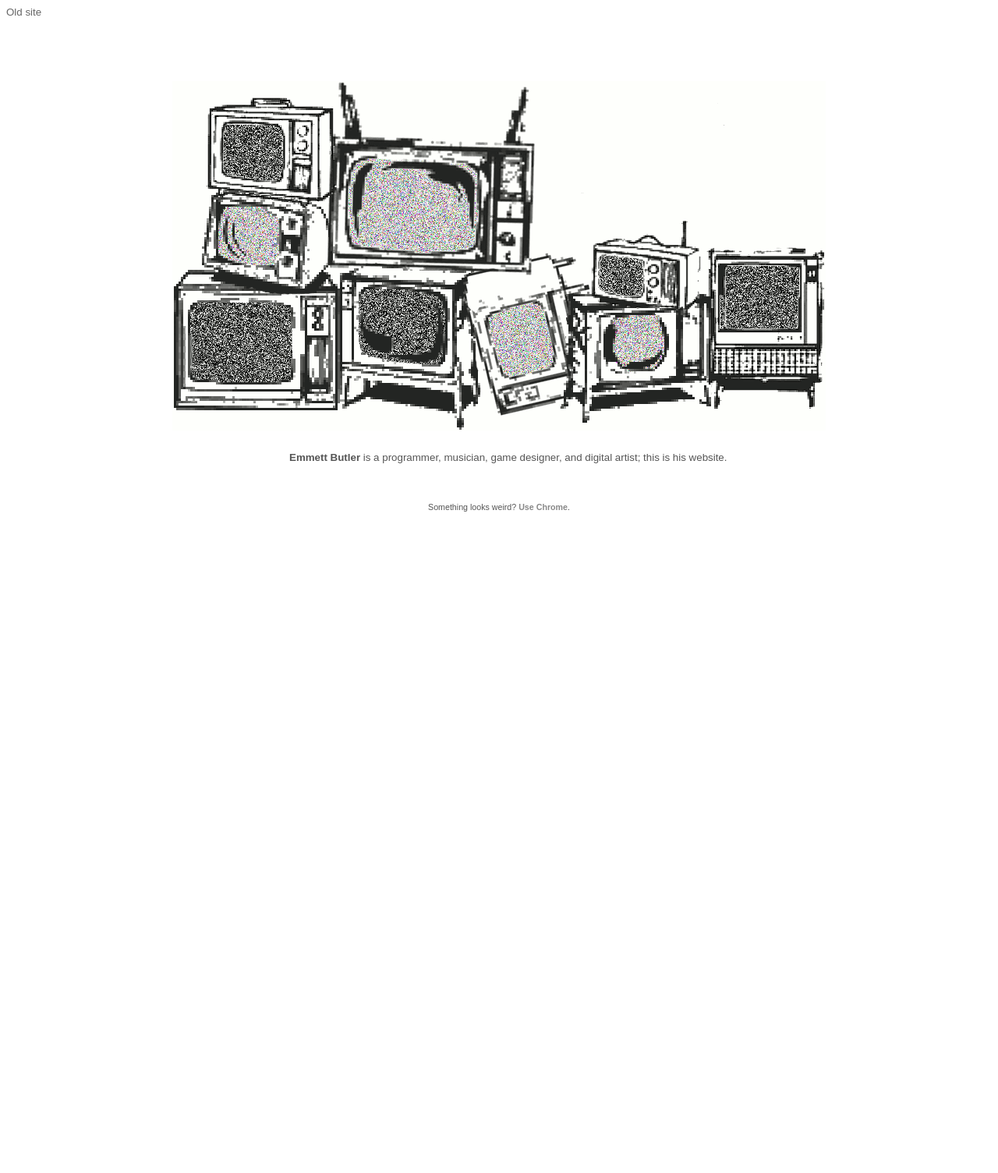
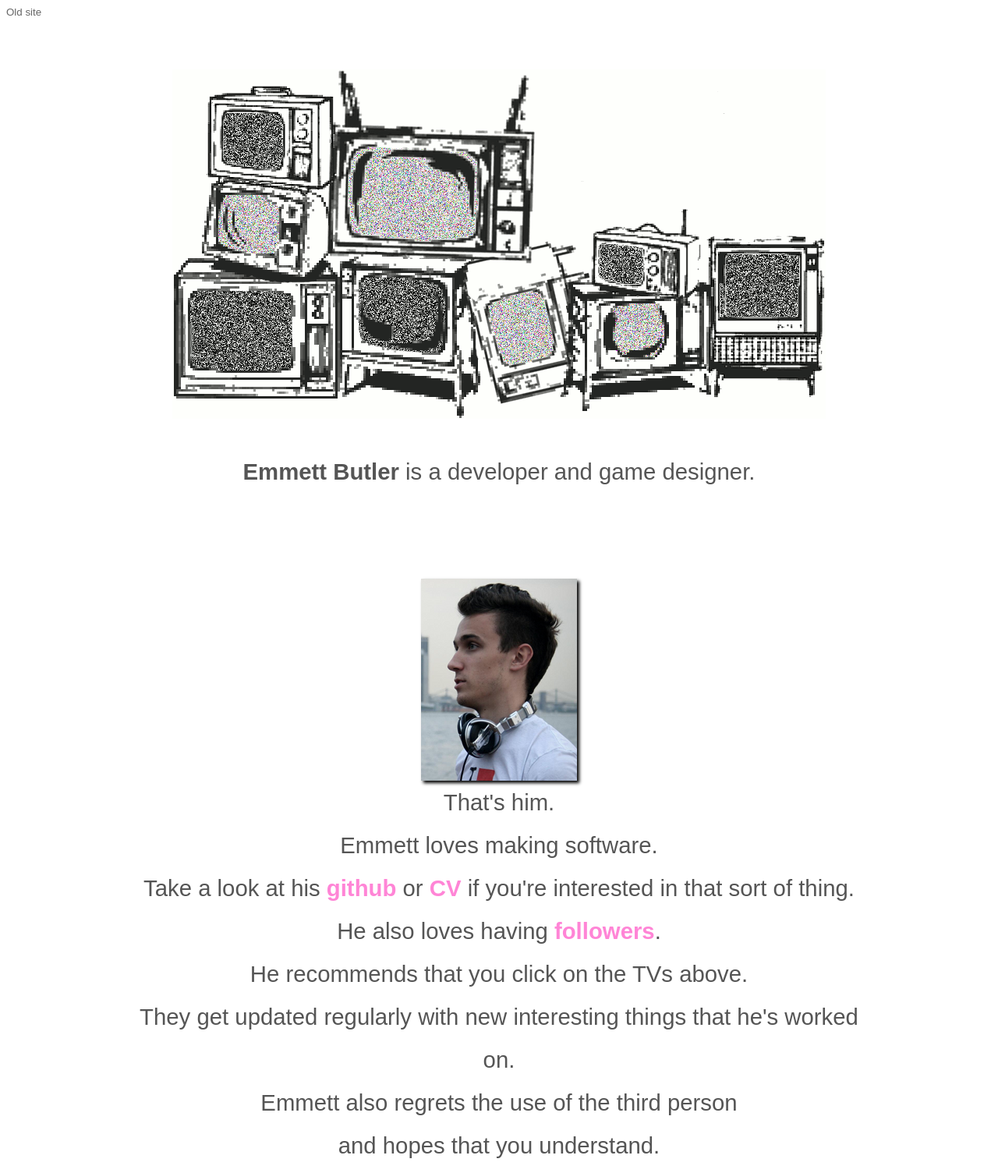
Before and after one commit to emmettbutler/emmettbutler.com, a PHP site: page / in a window 1280 px wide. Shown: the whole page at 78% size. Before the commit the page ends 656 px from the top, so only its background shows below. Run offline with PHP 8.4, Linux system fonts and the light colour scheme; some libraries are stand-ins or nearby versions.

Commit message:
a few sentences and a picture

```diff
--- a/index.html
+++ b/index.html
@@ -9,6 +9,9 @@
     <meta http-equiv="X-UA-Compatible" content="IE=7" />
     <link href="favicon.ico" rel="shortcut icon" type="image/ico" />
     <link rel="stylesheet" href="style.css"/>
+
+    <script type="text/javascript" src="http://use.typekit.com/bqi7maz.js"></script>
+    <script type="text/javascript">try{Typekit.load();}catch(e){}</script>
 
     <!--[if IE]>
     <script src="http://html5shiv.googlecode.com/svn/trunk/html5.js"></script>
@@ -53,13 +56,12 @@
             <a target="_blank" class="imgwrapper showhide" id="tumblr" href="http://emmett9001.tumblr.com">
                 <span>tumblr</span>
             </a>
-            <div class="imgwrapper" id="tagline">
-                <strong>Emmett Butler</strong> is a programmer, musician, game designer, and digital artist; this is his website.
-            </div>
             <img id="bg" src="static/img/tvs_cut_gif.gif" />
         </div>
-        <div id="chrome">
-            <br />Something looks weird? <a href="http://support.google.com/chrome/bin/answer.py?hl=en&answer=95346"><strong>Use Chrome</strong></a>.
+        <div id="text">
+            <div id="tagline">
+                <strong>Emmett Butler</strong> is a developer and game designer.<br /><br /><br /><img id="head" src="static/img/head.png" /><br/ >That's him.<br />Emmett loves making software.<br />Take a look at his <a href="http://github.com/emmett9001">github</a> or <a href="http://careers.stackoverflow.com/emmett9001">CV</a> if you're interested in that sort of thing.<br />He also loves having <a href="http://twitter.com/emmett9001">foll</a><a href="http://emmett9001.tumblr.com">owers</a>.<br />He recommends that you click on the TVs above.<br />They get updated regularly with new interesting things that he's worked on.<br />Emmett also regrets the use of the third person<br />and hopes that you understand.
+            </div>
         </div>
     </div>
 </body>
--- a/style.css
+++ b/style.css
@@ -1,12 +1,13 @@
 body {
-    font-family: Arial;
-    font-size:10pt;
+    font-family: "pragmatica-web", sans-serif;
+    font-size:22pt;
     color: #555;
 }
 
 #oldsite {
     color: #666;
     text-decoration: none;
+    font-size: 10pt;
 }
 
 #wrapper {
@@ -42,7 +43,7 @@ body {
     width: 70px;
     height: 64px;
     display: block;
-    top: 520;
+    top: 505;
     left: 68;
 }
 
@@ -55,7 +56,7 @@ body {
     width: 130px;
     height: 130px;
     display: block;
-    top: 390;
+    top: 375;
     left: 245;
 }
 
@@ -68,7 +69,7 @@ body {
     background: url(static/img/careers.png) no-repeat 0 -48;
     width: 60px;
     height: 48px;
-    top: 514;
+    top: 504;
     left: 62;
 }
 
@@ -81,7 +82,7 @@ body {
     width: 57px;
     height: 57px;
     display: block;
-    top: 702;
+    top: 690;
     left: 419;
 }
 
@@ -94,7 +95,7 @@ body {
     width: 70px;
     height: 31px;
     display: block;
-    top: 474;
+    top: 464;
     left: 560;
 }
 
@@ -107,7 +108,7 @@ body {
     width: 45px;
     height: 90px;
     display: block;
-    top: 422;
+    top: 412;
     left: 65;
 }
 
@@ -120,7 +121,7 @@ body {
     width: 100px;
     height: 26px;
     display: block;
-    top: 338;
+    top: 328;
     left: 246;
 }
 
@@ -128,20 +129,40 @@ body {
     background-position: 0 0px;
 }
 
+#text{
+    margin: 40px auto 0 auto;
+    display: block;
+    width: 75%;
+    line-height: 55px;
+    text-align: center;
+    font-weight: normal;
+}
+
+#text a {
+    text-decoration: none;
+    color: #FF85D6;
+    font-weight: bold;
+}
 
 #tagline {
     display: block;
-    top: 490;
-    left: 150;
+    clear: both;
+    margin-left: auto;
+    margin-right: auto;
 }
 
 #chrome {
-    margin-top: 80px;
+    margin-top: 30px;
     font-size: 8pt;
-    text-align: center;
 }
 
 #chrome a {
     text-decoration: none;
     color: #888;
 }
+
+#head {
+    -moz-box-shadow: 3px 3px 4px #000;
+    -webkit-box-shadow: 3px 3px 4px #000;
+    box-shadow: 3px 3px 4px #000;
+}
```
Also changed, not shown: static/img/head.png (added).
